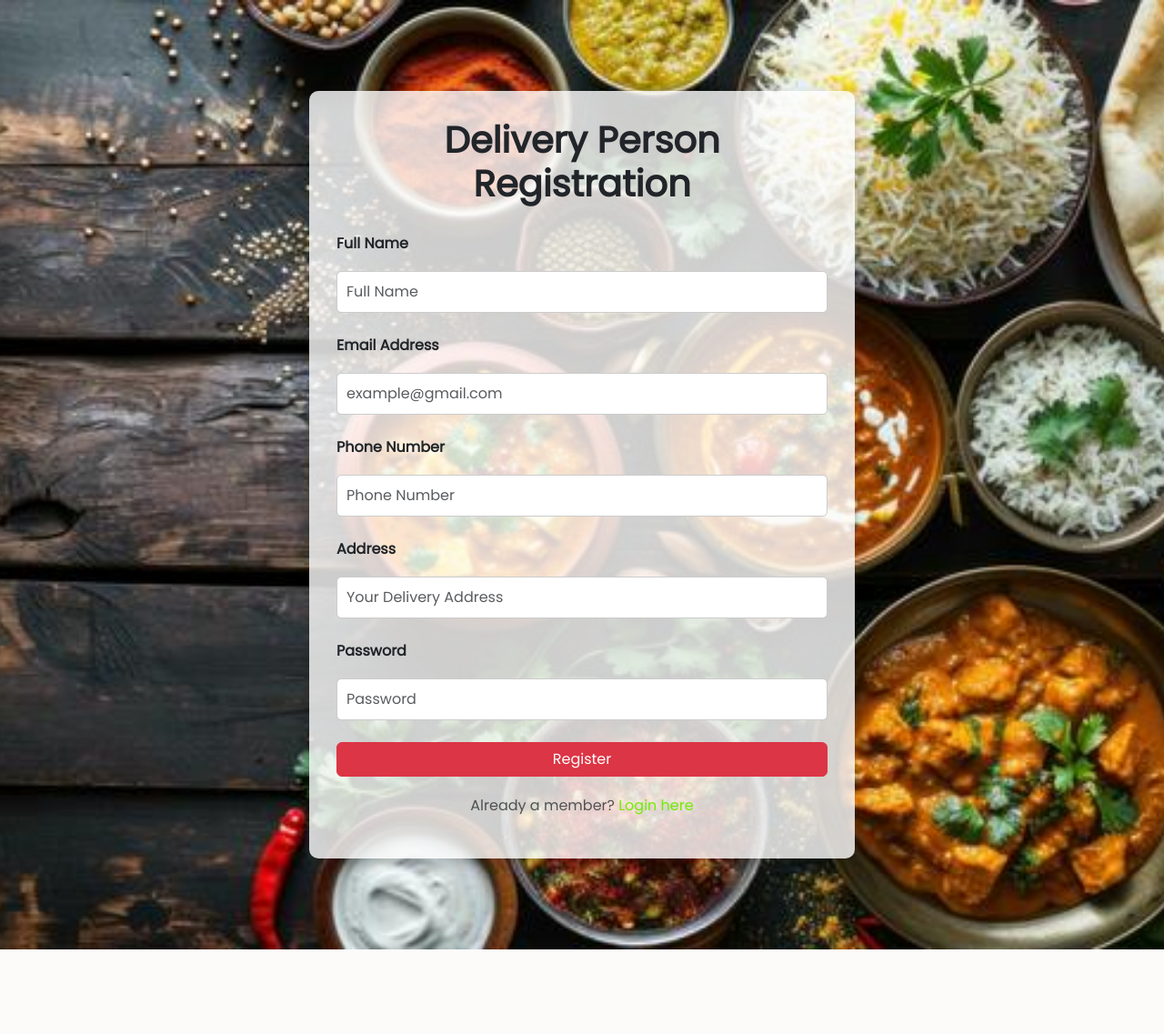
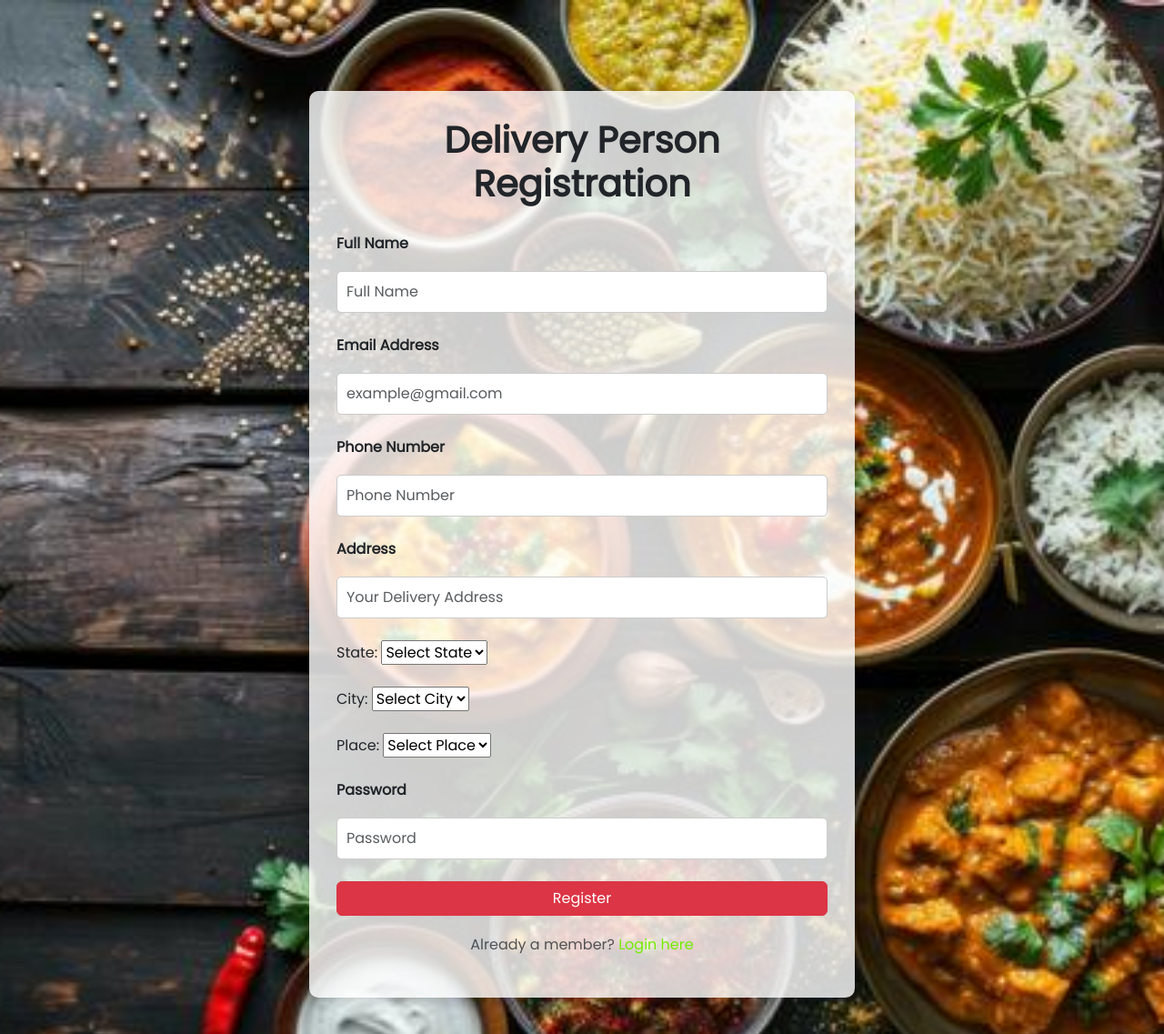
Before and after one commit to sailesh-prasad/Online_Food_Ordering_System, a Django app: template delivery/templates/registerDelivery.html in a window 1280 px wide. Shown: the top 1137 px of the page at 91% size. Before the commit the page ends 1044 px from the top, so only its background shows below. Run offline with Django 3.2, Linux system fonts and the light colour scheme; the template is opened without the code that fills it, so the values that code supplies are empty.

Commit message:
Delivery Location Drop Down Added

```diff
--- a/delivery/models.py
+++ b/delivery/models.py
@@ -4,10 +4,13 @@ from django.contrib.auth.models import User
 from django.contrib.auth.models import AbstractUser
 from customer.models import CustomUser
 from phonenumber_field.modelfields import PhoneNumberField
-
+from customer.models import State, City, Place
 class deliveryUser(CustomUser):
     name = models.CharField(max_length=50)
     address = models.TextField()
+    state = models.ForeignKey(State, on_delete=models.CASCADE, default=1)  # Ensure State with id=1 exists
+    city = models.ForeignKey(City, on_delete=models.CASCADE, default=1)    # Ensure City with id=1 exists
+    place = models.ForeignKey(Place, on_delete=models.CASCADE, default=1)
     deliveryContact = PhoneNumberField(null=True, blank=True)
 
     def __str__(self):
--- a/delivery/templates/registerDelivery.html
+++ b/delivery/templates/registerDelivery.html
@@ -123,6 +123,23 @@
                 <input type="text" id="address" class="form-control" placeholder="Your Delivery Address" name="address" required />
             </div>
 
+            <label for="state">State:</label>
+            <select id="state" name="state" required>
+                <option value="">Select State</option>
+                {% for state in states %}
+                <option value="{{ state.id }}">{{ state.name }}</option>
+                {% endfor %}
+            </select><br><br>
+
+            <label for="city">City:</label>
+            <select id="city" name="city" required>
+                <option value="">Select City</option>
+            </select><br><br>
+
+            <label for="place">Place:</label>
+            <select id="place" name="place" required>
+                <option value="">Select Place</option>
+            </select><br><br>
             <div class="form-outline mb-4">
                 <label class="form-label" for="password">Password</label>
                 <input type="password" id="password" class="form-control" placeholder="Password" name="password" required />
@@ -139,7 +156,53 @@
     </div>
 
     <!-- Bootstrap JS and dependencies -->
+    <script src="https://code.jquery.com/jquery-3.6.0.min.js"></script>
     <script src="https://cdn.jsdelivr.net/npm/bootstrap@5.3.3/dist/js/bootstrap.bundle.min.js" integrity="sha384-YvpcrYf0tY3lHB60NNkmXc5s9fDVZLESaAA55NDzOxhy9GkcIdslK1eN7N6jIeHz" crossorigin="anonymous"></script>
+    <script>
+        $(document).ready(function() {
+            $('#state').change(function() {
+                var stateId = $(this).val();
+                if (stateId) {
+                    $.ajax({
+                        url: '{% url "load_cities" %}',
+                        data: {
+                            'state_id': stateId
+                        },
+                        success: function(data) {
+                            $('#city').html('<option value="">Select City</option>');
+                            $.each(data, function(key, value) {
+                                $('#city').append('<option value="' + value.id + '">' + value.name + '</option>');
+                            });
+                            $('#place').html('<option value="">Select Place</option>'); // Reset places dropdown
+                        }
+                    });
+                } else {
+                    $('#city').html('<option value="">Select City</option>');
+                    $('#place').html('<option value="">Select Place</option>');
+                }
+            });
+
+            $('#city').change(function() {
+                var cityId = $(this).val();
+                if (cityId) {
+                    $.ajax({
+                        url: '{% url "load_places" %}',
+                        data: {
+                            'city_id': cityId
+                        },
+                        success: function(data) {
+                            $('#place').html('<option value="">Select Place</option>');
+                            $.each(data, function(key, value) {
+                                $('#place').append('<option value="' + value.id + '">' + value.name + '</option>');
+                            });
+                        }
+                    });
+                } else {
+                    $('#place').html('<option value="">Select Place</option>');
+                }
+            });
+        });
+    </script>
 </body>
 
 </html>
```
Also changed, not shown: delivery/views.py (+12 -2 lines), db.sqlite3, delivery/migrations/0006_deliveryuser_city_deliveryuser_place_and_more.py (added).
